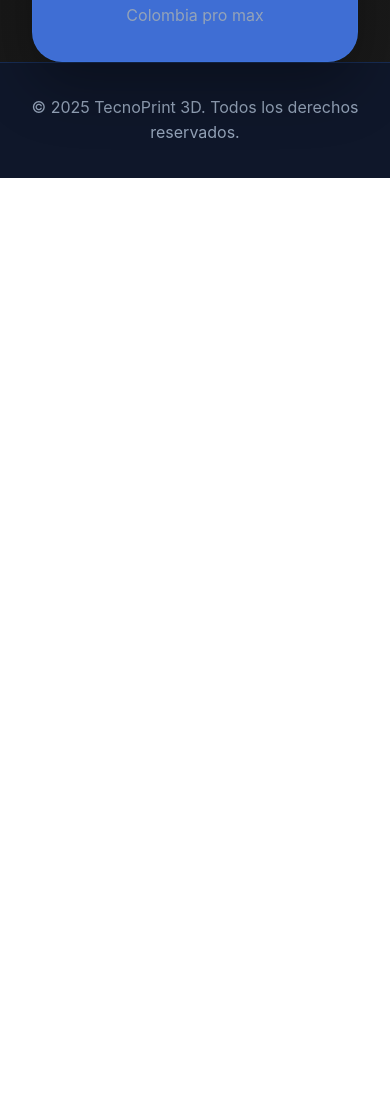
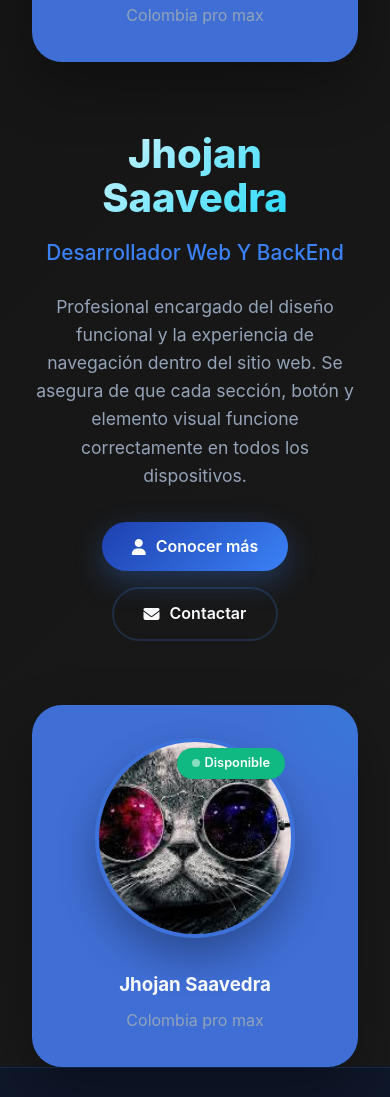
Before and after one commit to INGsoftwareCamilorodriguez/proyecto-del-semestre-3, a plain HTML site: page Contactos_pagina/index.html in a window 390 px wide. Shown: the part 4132-5229 px from the top of the page. Before the commit the page ends 4310 px from the top, so only its background shows below. Drawn offline with Linux system fonts and the light colour scheme.

Commit message:
cambios_de_codigo

```diff
--- a/Contactos_pagina/index.html
+++ b/Contactos_pagina/index.html
@@ -153,6 +153,30 @@
     </div>
   </section>
 
+  <section id="quienes" class="hero-section">
+    <div class="hero-content">
+      <div class="hero-grid">
+        <div class="hero-text">
+          <h1>Jhojan Saavedra</h1>
+          <div class="subtitle">Desarrollador Web Y BackEnd</div>
+          <p>Profesional encargado del diseño funcional y la experiencia de navegación dentro del sitio web. Se asegura de que cada sección, botón y elemento visual funcione correctamente en todos los dispositivos.</p>
+          <div class="hero-buttons">
+            <a href="#about" class="btn-primary"><i class="fas fa-user"></i> Conocer más</a>
+            <a href="#contact" class="btn-secondary"><i class="fas fa-envelope"></i> Contactar</a>
+          </div>
+        </div>
+        <div class="profile-card-hero">
+          <div class="profile-solo-wrapper">
+            <img src="JHOJAN.jpeg" alt="Juan Sebastian Comas" class="profile-solo">
+            <div class="status-badge"><div class="status-dot"></div> Disponible</div>
+          </div>
+          <h3 class="card-name">Jhojan Saavedra</h3>
+          <p class="card-sub">Colombia pro max</p>
+        </div>
+      </div>
+    </div>
+  </section>
+
   <footer class="footer">
     <p style="color: var(--text-secondary);">© 2025 TecnoPrint 3D. Todos los derechos reservados.</p>
   </footer>
```
Also changed, not shown: incio pagina/inicio.html (+25 -42 lines), Contactos_pagina/JHOJAN.jpeg (added).
